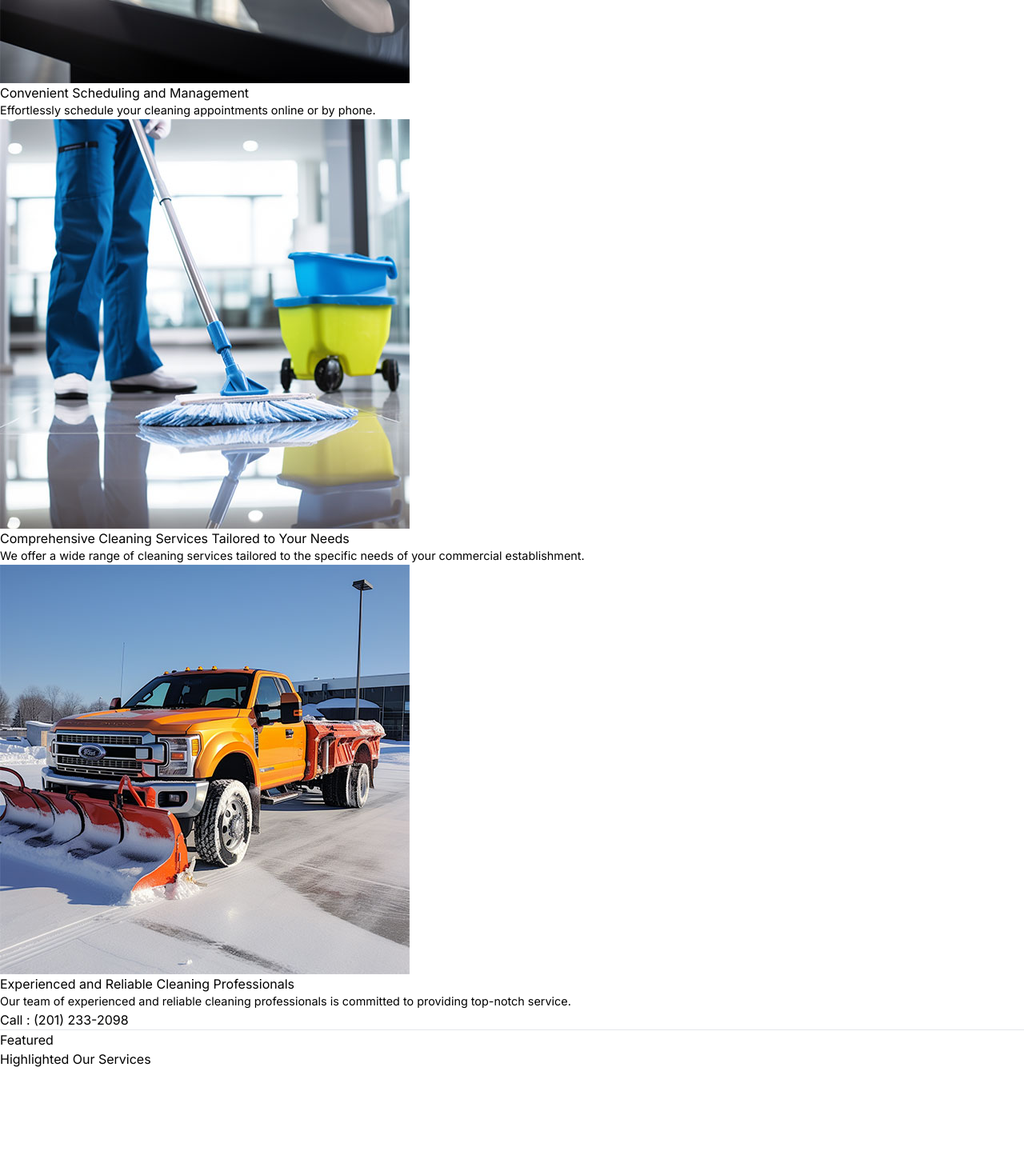
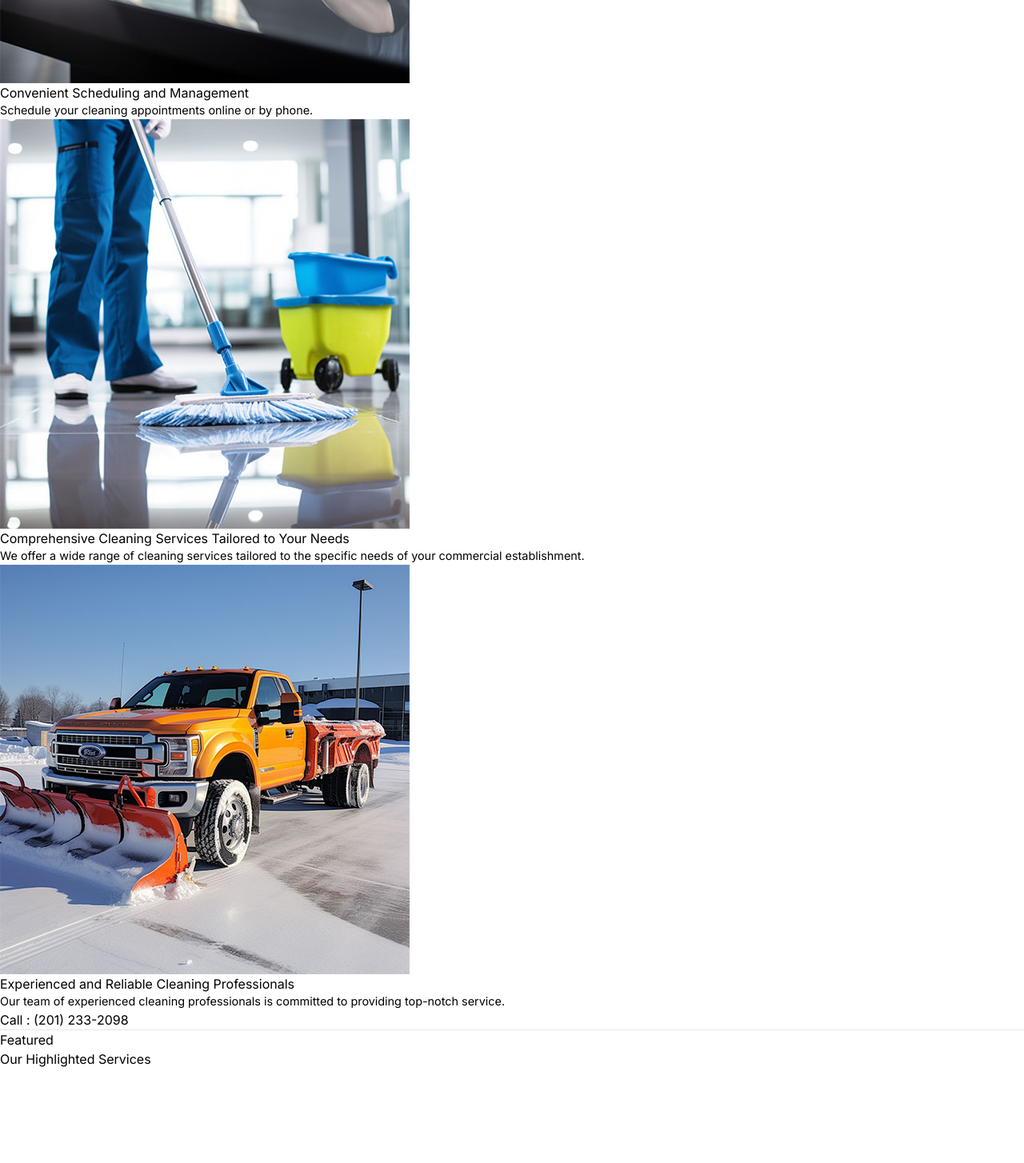
Before and after one commit to Ace-cleaning/project-clean, a Next.js app: page / in a window 1280 px wide. Shown: the part 920-2374 px from the top of the page at 80% size. Built offline with nearby package versions, Linux system fonts and the light colour scheme; no server answers.

Commit message:
more edits

```diff
--- a/app/page.tsx
+++ b/app/page.tsx
@@ -22,9 +22,9 @@ const backgroundImages = [
 ]
 
 const stats = [
-  { id: 1, name: 'Effortlessly schedule your cleaning appointments online or by phone.', value: 'Convenient Scheduling and Management', img: '/images/f1.jpg' },
+  { id: 1, name: 'Schedule your cleaning appointments online or by phone.', value: 'Convenient Scheduling and Management', img: '/images/f1.jpg' },
   { id: 2, name: 'We offer a wide range of cleaning services tailored to the specific needs of your commercial establishment.', value: 'Comprehensive Cleaning Services Tailored to Your Needs', img: '/images/f2.jpg' },
-  { id: 3, name: 'Our team of experienced and reliable cleaning professionals is committed to providing top-notch service.', value: 'Experienced and Reliable Cleaning Professionals', img: '/images/f3.jpg' },
+  { id: 3, name: 'Our team of experienced cleaning professionals is committed to providing top-notch service.', value: 'Experienced and Reliable Cleaning Professionals', img: '/images/f3.jpg' },
 ]
 
 const features = [
@@ -112,7 +112,6 @@ export default function Home() {
             </h1>
             <p className="mt-6 text-lg text-gray-600 sh-subtitle">
               <span>Call : (201) 233-2098 </span>
-            {/* Let Us Handle the Cleanliness, You Focus on Success. */}
             </p>
             <div className="mt-10 flex items-center justify-center gap-x-6">
               <a
@@ -197,7 +196,7 @@ export default function Home() {
         <div className="mx-auto max-w-2xl lg:text-center">
           <h2 className="text-base font-semibold leading-7 text-indigo-600">Featured</h2>
           <p className="mt-2 text-3xl font-bold tracking-tight text-gray-900 sm:text-4xl">
-            Highlighted Our Services
+            Our Highlighted Services
           </p>
         </div>
         <div className="mx-auto mt-16 max-w-2xl sm:mt-20 lg:mt-24 lg:max-w-4xl">
```
